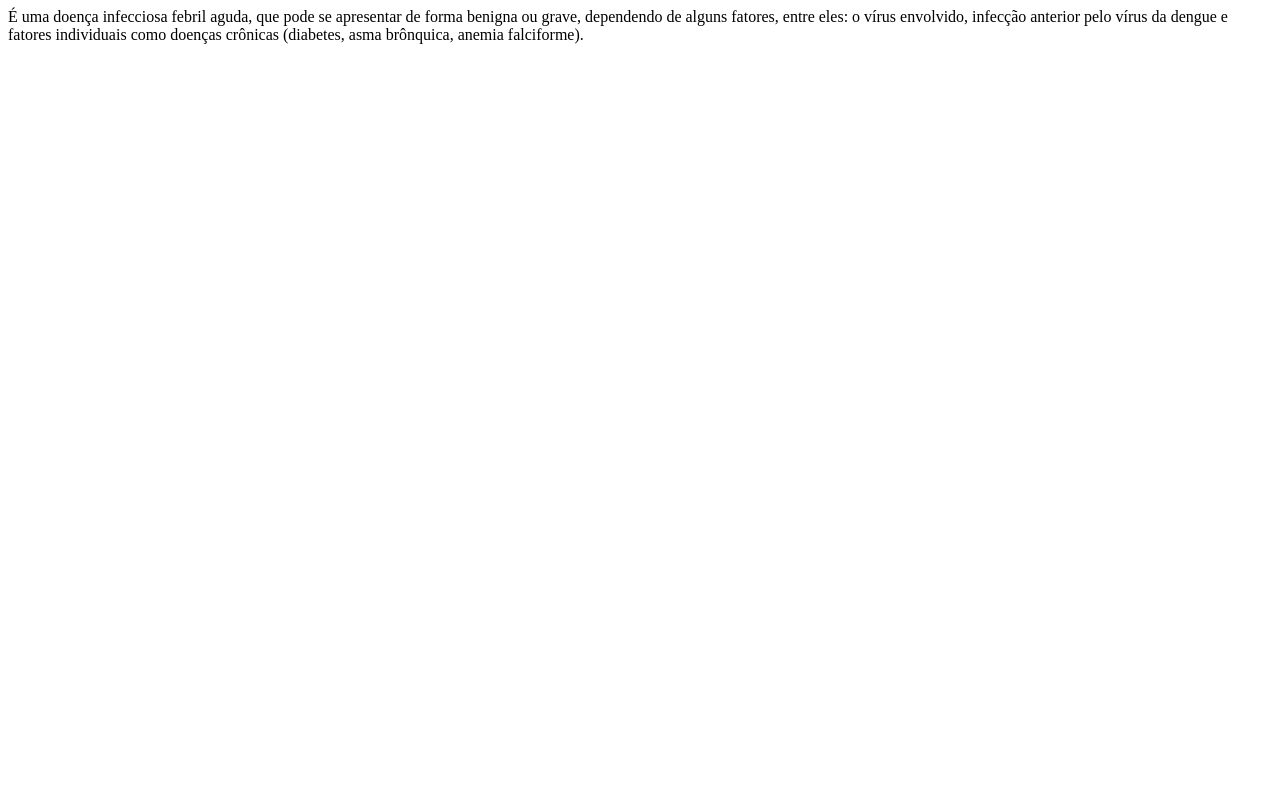
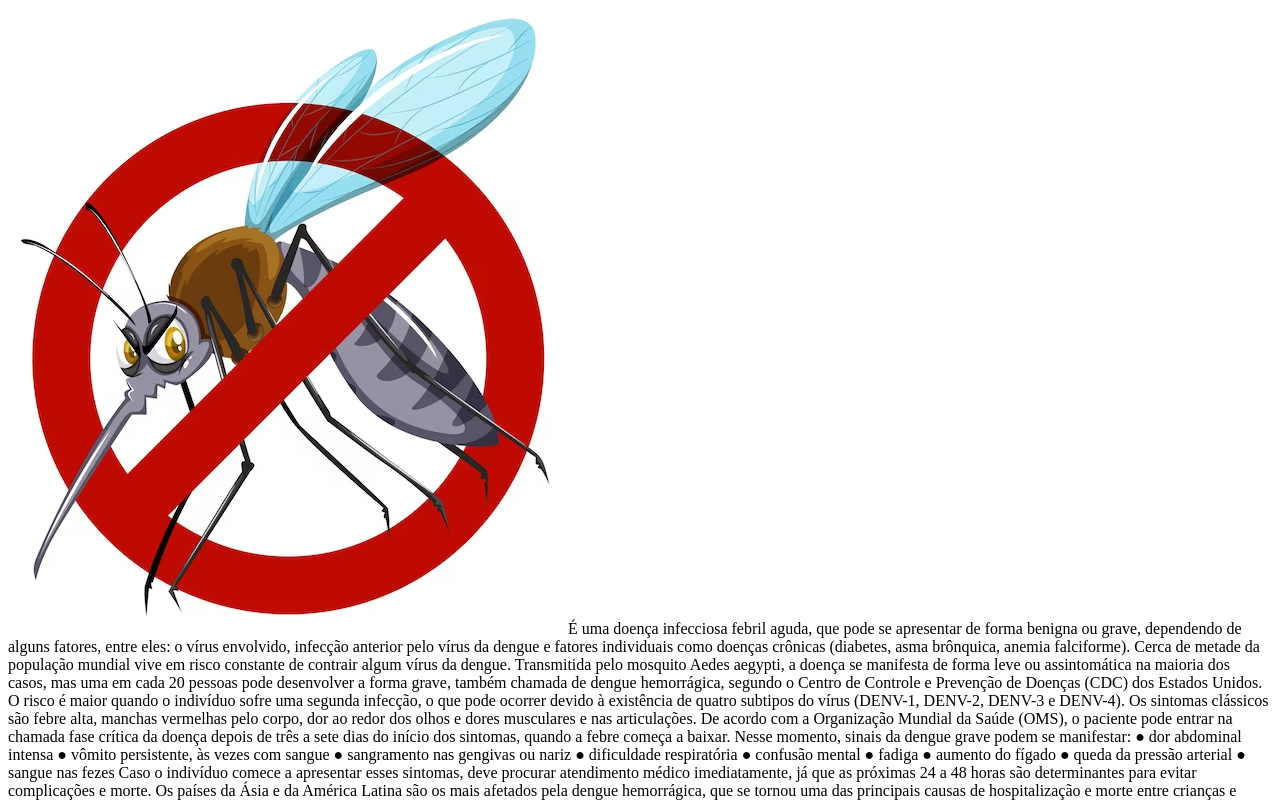
Before and after one commit to rhillaryandrade/dengue, a plain HTML site: page index.html in a window 1280 px wide. Shown: the top 800 px of the page. Drawn offline with Linux system fonts and the light colour scheme.

Commit message:
Add files via upload

```diff
--- a/index.html
+++ b/index.html
@@ -5,9 +5,54 @@
     <meta http-equiv="X-UA-Compatible" content="IE=edge">
     <meta name="viewport" content="width=device-width, initial-scale=1.0">
     <title>Document</title>
-</head>É uma doença infecciosa febril aguda, que pode se apresentar de forma benigna ou grave, dependendo de alguns fatores, entre eles: o vírus envolvido, infecção anterior pelo vírus da dengue e fatores individuais como doenças crônicas (diabetes, asma brônquica, anemia falciforme).
+</head>
 
 <body>
+  <img src="de.avif">
+    É uma doença infecciosa febril aguda, que pode se apresentar de forma benigna ou grave, dependendo de alguns fatores, entre eles: o vírus envolvido, infecção
+     anterior pelo vírus da dengue e fatores individuais como doenças crônicas (diabetes, asma brônquica, anemia falciforme).
+     Cerca de metade da população mundial vive em risco constante de contrair algum vírus da dengue. Transmitida pelo mosquito Aedes aegypti, a doença se manifesta de forma leve ou assintomática na maioria dos casos, mas uma em cada 20 pessoas pode desenvolver a forma grave, também chamada de dengue hemorrágica, segundo o Centro de Controle e Prevenção de Doenças (CDC) dos Estados Unidos. O risco é maior quando o indivíduo sofre uma segunda infecção, o que pode ocorrer devido à existência de quatro subtipos do vírus (DENV-1, DENV-2, DENV-3 e DENV-4).
+
+Os sintomas clássicos são febre alta, manchas vermelhas pelo corpo, dor ao redor dos olhos e dores musculares e nas articulações. De acordo com a Organização Mundial da Saúde (OMS), o paciente pode entrar na chamada fase crítica da doença depois de três a sete dias do início dos sintomas, quando a febre começa a baixar. Nesse momento, sinais da dengue grave podem se manifestar:
+
+
+● dor abdominal intensa
+
+● vômito persistente, às vezes com sangue
+
+● sangramento nas gengivas ou nariz
+
+● dificuldade respiratória
+
+● confusão mental
+
+● fadiga
+
+● aumento do fígado
+
+● queda da pressão arterial
+
+● sangue nas fezes
+
+
+Caso o indivíduo comece a apresentar esses sintomas, deve procurar atendimento médico imediatamente, já que as próximas 24 a 48 horas são determinantes para evitar complicações e morte.
+
+Os países da Ásia e da América Latina são os mais afetados pela dengue hemorrágica, que se tornou uma das principais causas de hospitalização e morte entre crianças e adultos nessas regiões, aponta a OMS. Em 2019, foram registrados 3,1 milhões de casos de dengue na América Latina, sendo 28 mil graves, e 1.534 óbitos.
+
+
+Tratamento
+
+Como não existe uma terapia específica para a dengue, o tratamento é feito com base em hidratação e medicamentos para controlar os sintomas, como paracetamol. Deve-se evitar anti-inflamatórios não esteroides, como ibuprofeno e aspirina, já que eles afinam o sangue e aumentam o risco de hemorragias.
+
+
+Prevenção
+
+O Instituto Butantan está desenvolvendo uma vacina tetravalente contra a dengue, que deve ser capaz de proteger contra os quatro subtipos da doença. O imunizante está na fase 3 de ensaios clínicos e os resultados primários mostraram 79,6% de eficácia, de acordo com um acompanhamento de dois anos com 16 mil voluntários que receberam uma dose única. A vacina teve um perfil de segurança semelhante entre quem teve dengue e pessoas sem contato prévio com o vírus.
+
+Já existe uma vacina contra a dengue aprovada no Brasil pela Agência Nacional de Vigilância Sanitária (Anvisa), porém está disponível somente no setor privado e só é indicada para indivíduos que contraíram a doença. Além disso, o imunizante exige três doses, aplicadas com intervalos de seis meses.
+
+O controle dos vetores também é uma importante forma de prevenção, que deve ser mantida mesmo com uma futura vacinação da população. Para evitar a proliferação do mosquito Aedes aegypti, deve-se evitar o acúmulo de água parada em locais que podem se tornar criadouros, como vasos de plantas, pneus, garrafas plásticas, piscinas sem uso e sem manutenção etc. O uso de repelentes, inseticidas e larvicidas e a aplicação de telas em janelas e portas são outras medidas eficazes.
+
 
 </body>
 </html>
```
Also changed, not shown: de.avif (added).
